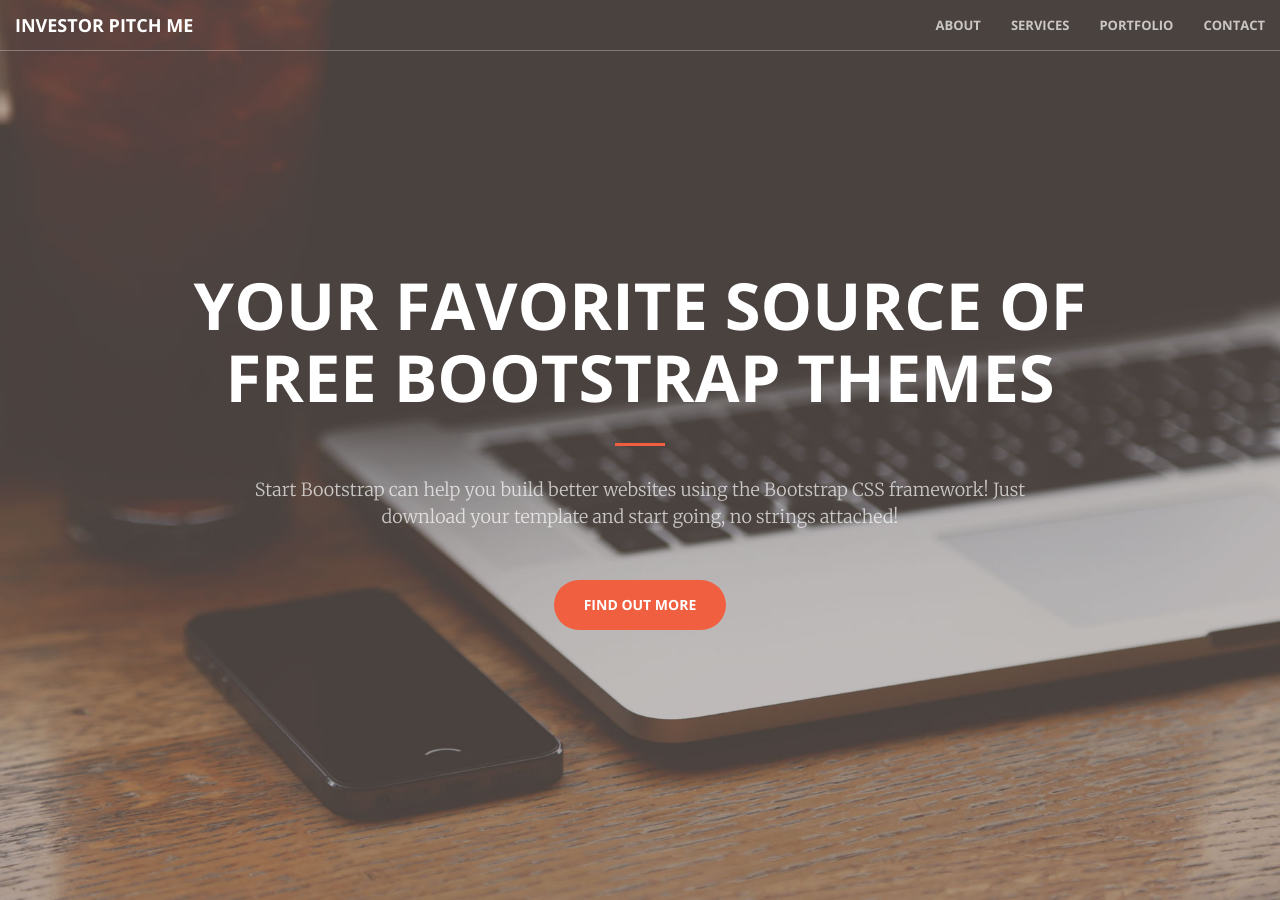
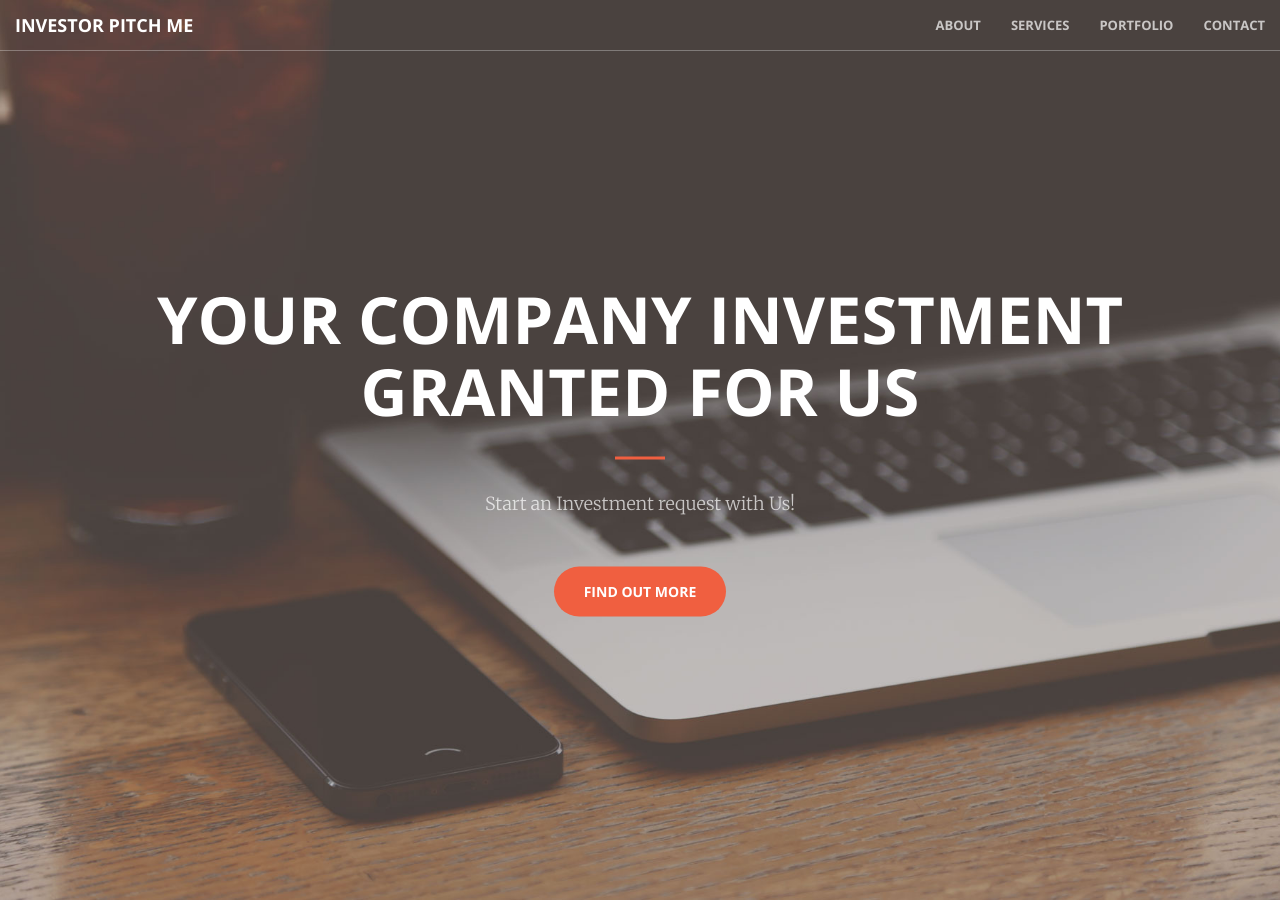
Before and after one commit to yusetc/investorpitch.me, a Jekyll site: the page built from index.html, in a window 1280 px wide and 900 px high. Built offline with Jekyll 4.4.1, drawn with Linux system fonts in a browser that asks for light colours.

Commit message:
Update header.html

```diff
--- a/_includes/header.html
+++ b/_includes/header.html
@@ -1,9 +1,9 @@
 <header>
     <div class="header-content">
         <div class="header-content-inner">
-            <h1>Your Favorite Source of Free Bootstrap Themes</h1>
+            <h1>Your Company investment granted for Us</h1>
             <hr>
-            <p>Start Bootstrap can help you build better websites using the Bootstrap CSS framework! Just download your template and start going, no strings attached!</p>
+            <p>Start an Investment request with Us!</p>
             <a href="#about" class="btn btn-primary btn-xl page-scroll">Find Out More</a>
         </div>
     </div>
```
